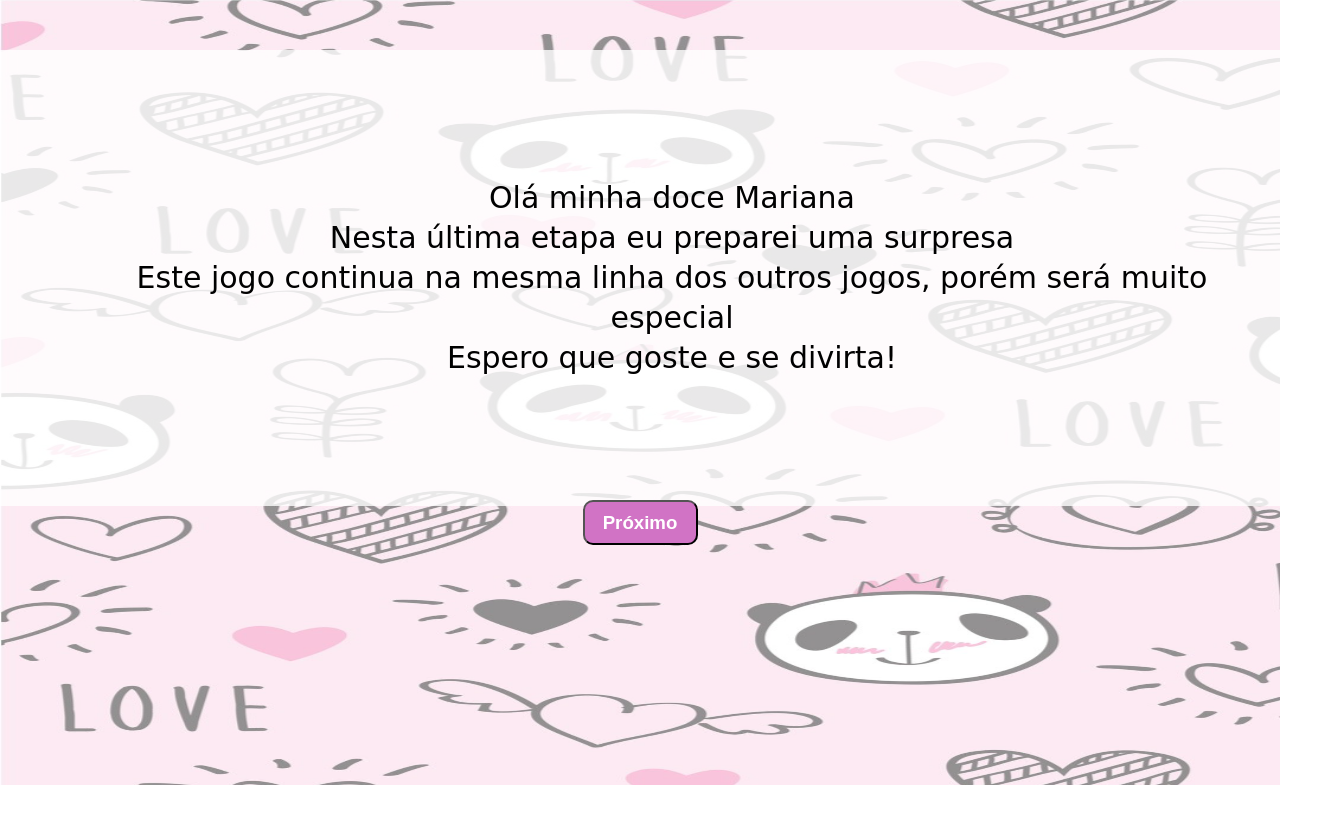
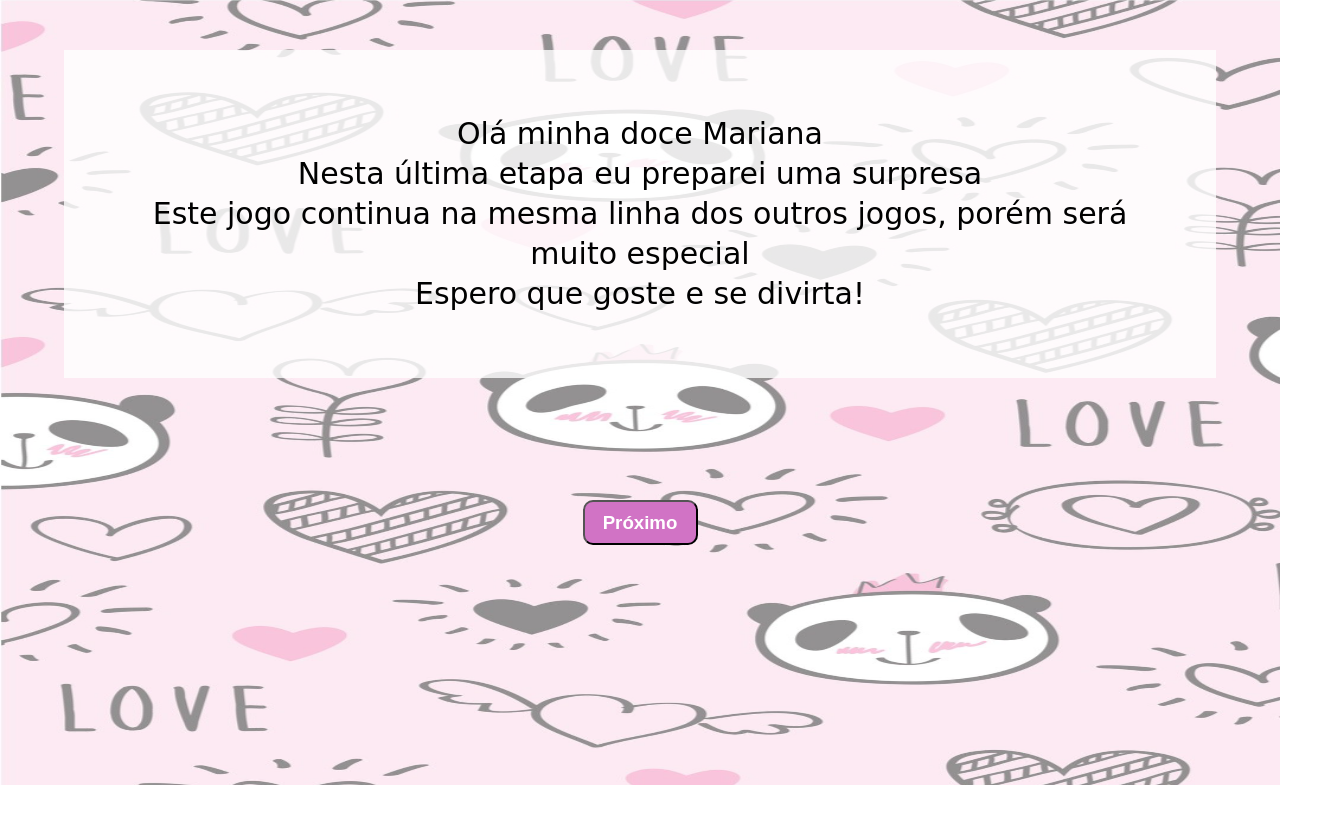
Before and after one commit to ednosmab/vamos_jogar, a plain HTML site: page index.html in a window 1280 px wide. Shown: the whole page, 1344 px wide, since content can reach past the window. Drawn offline with Linux system fonts and the light colour scheme.

Commit message:
alterando css

```diff
--- a/css/style.css
+++ b/css/style.css
@@ -78,11 +78,11 @@ input{
 p.texto{
     background-color: rgba(255, 255, 255, 0.795);
     margin: auto;
-    padding: 10%;
+    padding: 5%;
     font-family: cursive;
     font-size: 30px;
     line-height: 40px;
-    width: 85%;
+    width: 80%;
 }
 p#tentativa{
     background-color: rgba(255, 255, 255, 0.795);
```
